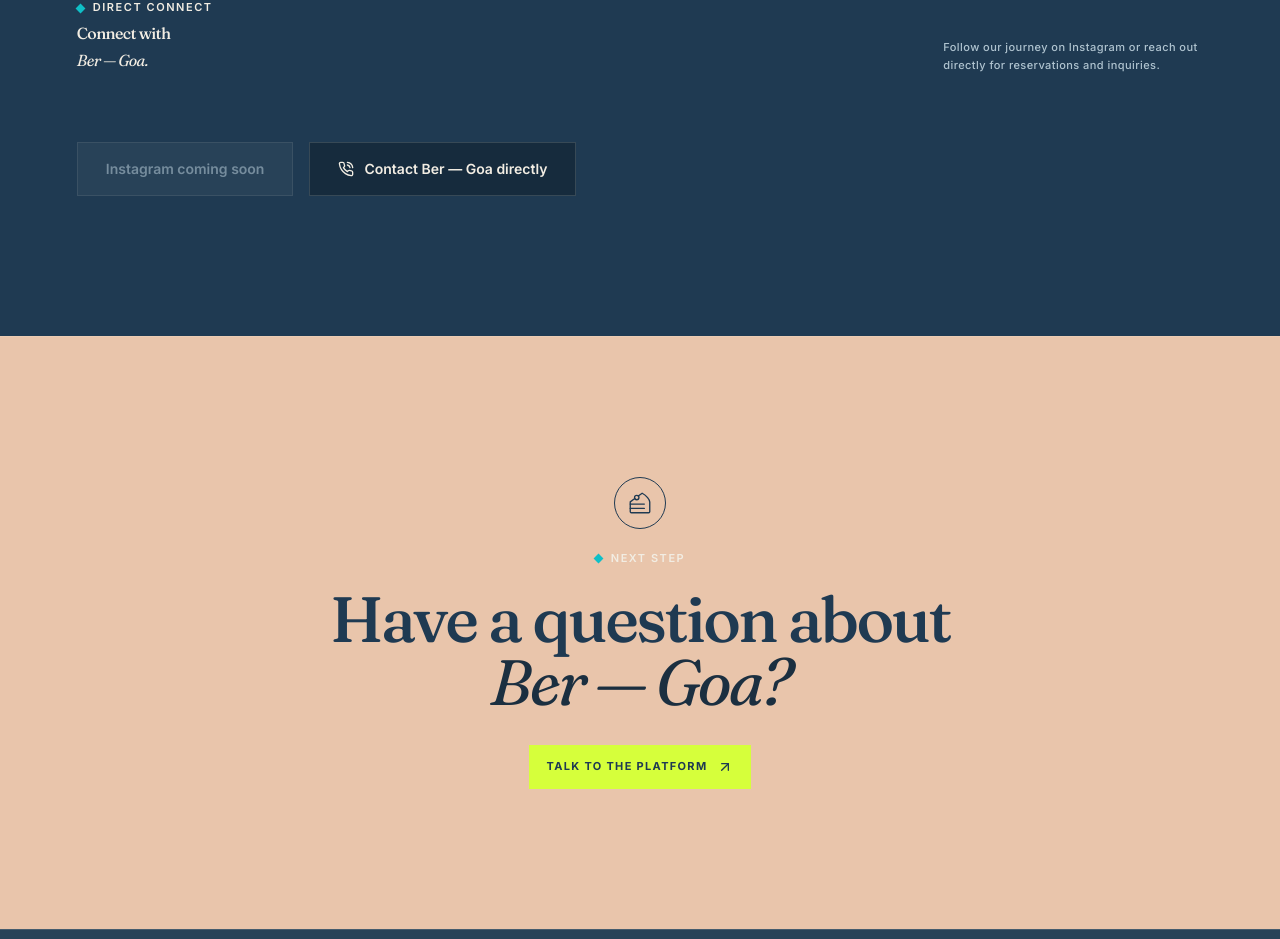
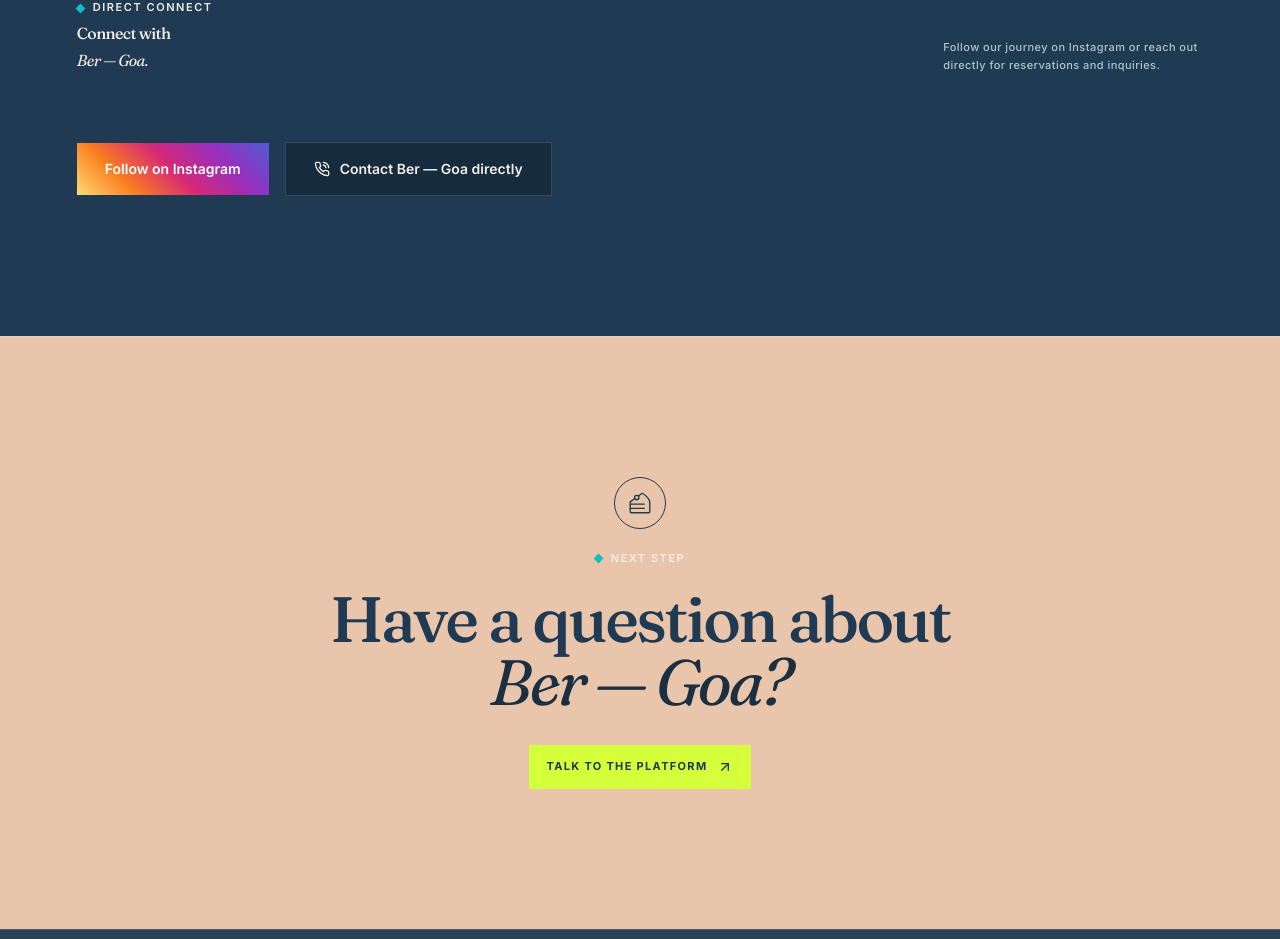
Before and after one commit to rajavikram-aditya/mehansh_platform, a React (Vite) app in the folder client/: page /services/ber in a window 1280 px wide. Shown: the part 4976-5915 px from the top of the page. Built offline with nearby package versions, Linux system fonts and the light colour scheme.

Commit message:
feat(ber): add official Instagram destination link for Ber Goa

```diff
--- a/client/src/data/services.ts
+++ b/client/src/data/services.ts
@@ -133,7 +133,7 @@ export const services: Service[] = [
         quote: "A refreshing blend of authentic spices and contemporary dining. Easily one of the standout dining spots in Goa.",
       },
     ],
-    instagramUrl: undefined, // Set to string once official handle is live; undefined renders disabled "Coming Soon" state
+    instagramUrl: "https://www.instagram.com/ber.goa?utm_source=ig_web_button_share_sheet&stkn=ZDNlZDc0MzIxNw==",
     contactPhone: "+917020391755", // Direct phone contact
   },
   {
```
